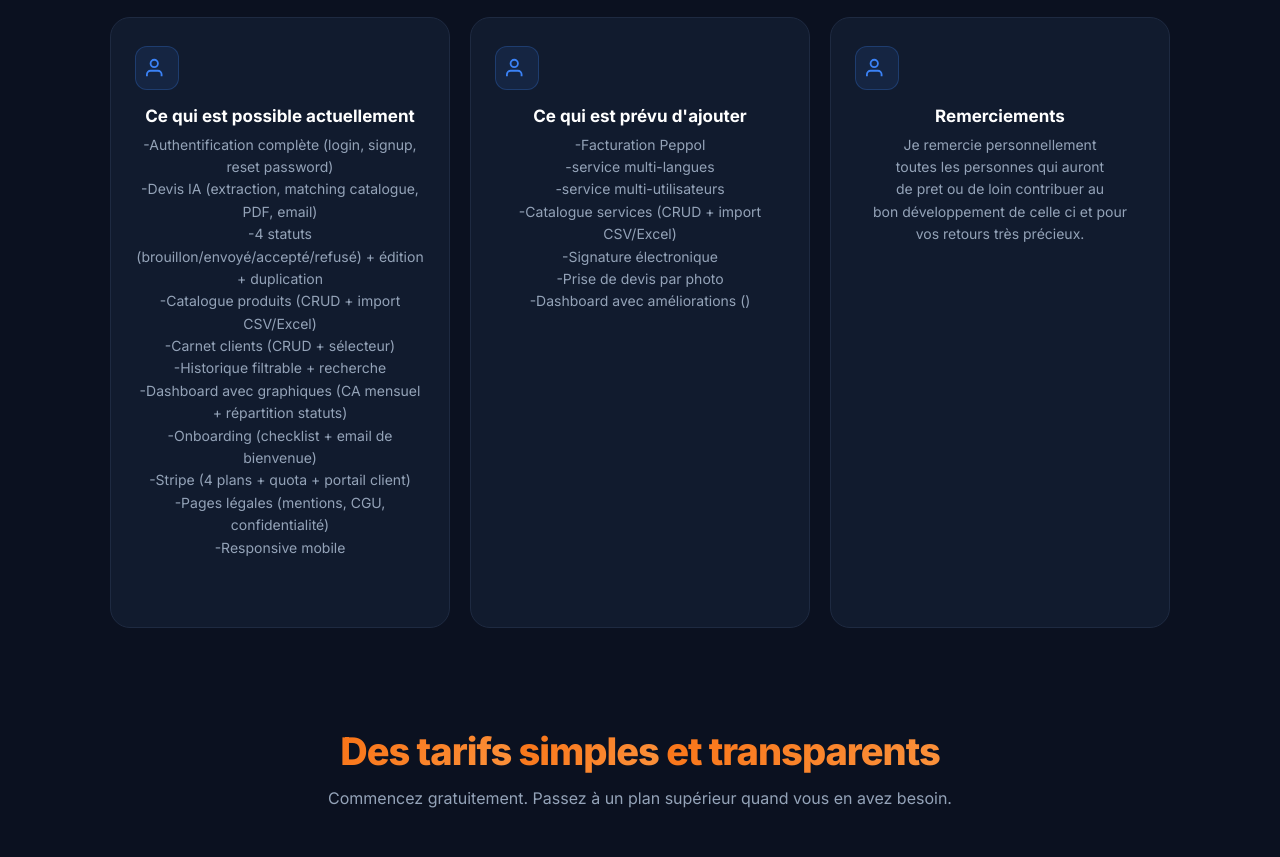
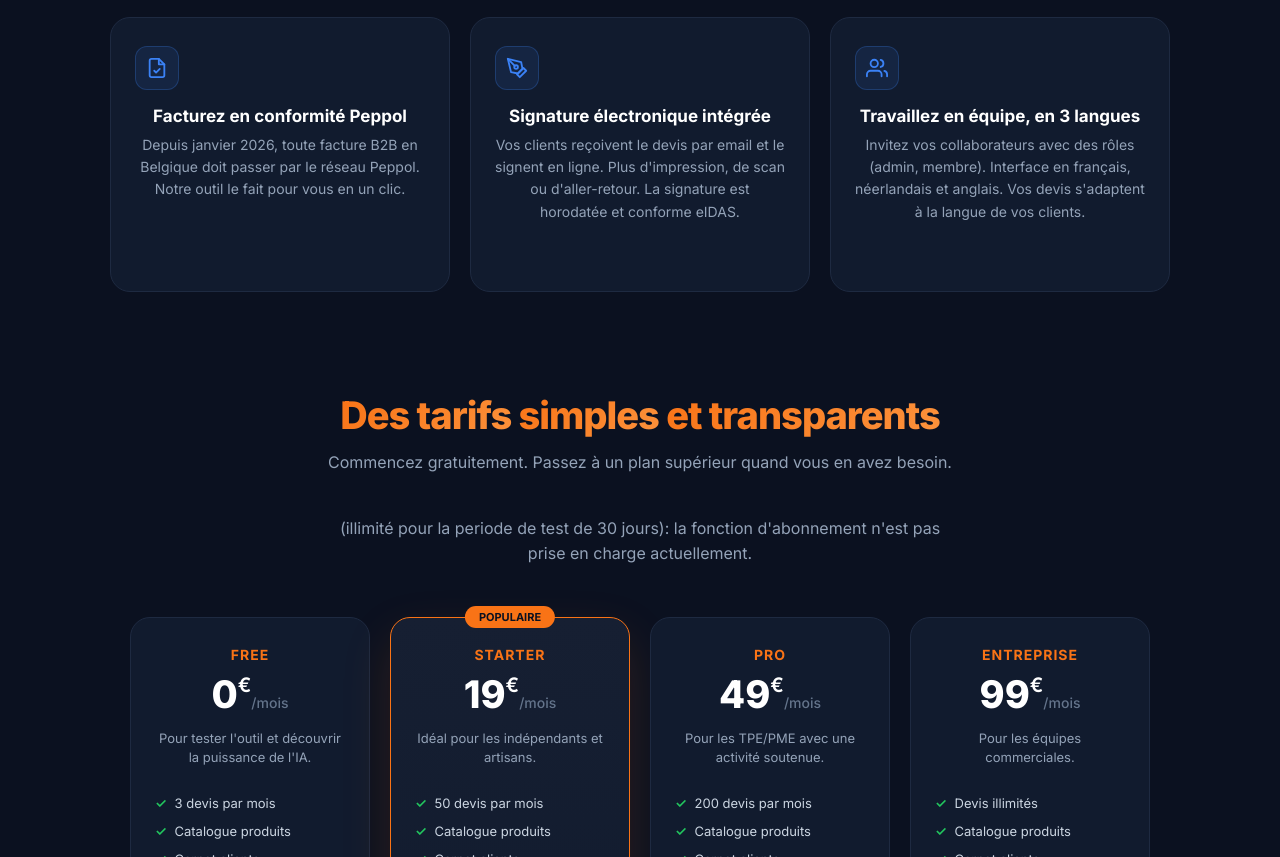
Before and after one commit to micodnet/mvp_devis, a plain HTML site: page frontend/index.html in a window 1280 px wide. Shown: the part 1165-2022 px from the top of the page. Drawn offline with nearby package versions, Linux system fonts and the light colour scheme.

Commit message:
Replace technical features with selling features (Peppol, signature, team)

```diff
--- a/frontend/i18n.js
+++ b/frontend/i18n.js
@@ -34,12 +34,12 @@ const TRANSLATIONS = {
         "landing.feature2.desc": "Importez votre catalogue en CSV ou Excel. L'IA associe automatiquement les demandes clients à vos références et vos prix.",
         "landing.feature3.title": "Carnet clients",
         "landing.feature3.desc": "Enregistrez vos clients une fois pour toutes. Sélectionnez-les en un clic et générez un devis en quelques secondes.",
-        "landing.feature4.title": "Ce qui est possible actuellement",
-        "landing.feature4.desc": "-Authentification complète (login, signup, reset password)<br />-Devis IA (extraction, matching catalogue, PDF, email)<br />-4 statuts (brouillon/envoyé/accepté/refusé) + édition + duplication<br />-Catalogue produits (CRUD + import CSV/Excel)<br />-Carnet clients (CRUD + sélecteur)<br />-Historique filtrable + recherche<br />-Dashboard avec graphiques (CA mensuel + répartition statuts)<br />-Onboarding (checklist + email de bienvenue)<br />-Stripe (4 plans + quota + portail client)<br />-Pages légales (mentions, CGU, confidentialité)<br />-Responsive mobile",
-        "landing.feature5.title": "Ce qui est prévu d'ajouter",
-        "landing.feature5.desc": "-Facturation Peppol<br />-service multi-langues<br />-service multi-utilisateurs<br />-Catalogue services (CRUD + import CSV/Excel)<br />-Signature électronique<br />-Prise de devis par photo<br />-Dashboard avec améliorations ()",
-        "landing.feature6.title": "Remerciements",
-        "landing.feature6.desc": "Je remercie personnellement<br />toutes les personnes qui auront<br />de pret ou de loin contribuer au<br />bon développement de celle ci et pour<br />vos retours très précieux.",
+        "landing.feature4.title": "Facturez en conformité Peppol",
+        "landing.feature4.desc": "Depuis janvier 2026, toute facture B2B en Belgique doit passer par le réseau Peppol. Notre outil le fait pour vous en un clic.",
+        "landing.feature5.title": "Signature électronique intégrée",
+        "landing.feature5.desc": "Vos clients reçoivent le devis par email et le signent en ligne. Plus d'impression, de scan ou d'aller-retour. La signature est horodatée et conforme eIDAS.",
+        "landing.feature6.title": "Travaillez en équipe, en 3 langues",
+        "landing.feature6.desc": "Invitez vos collaborateurs avec des rôles (admin, membre). Interface en français, néerlandais et anglais. Vos devis s'adaptent à la langue de vos clients.",
 
         // Tarifs
         "pricing.title_1": "Des tarifs ",
@@ -429,12 +429,12 @@ const TRANSLATIONS = {
         "landing.feature2.desc": "Importeer uw catalogus in CSV of Excel. De AI koppelt automatisch klantaanvragen aan uw referenties en prijzen.",
         "landing.feature3.title": "Klantenbestand",
         "landing.feature3.desc": "Registreer uw klanten eenmalig. Selecteer ze met één klik en genereer een offerte in enkele seconden.",
-        "landing.feature4.title": "Wat momenteel mogelijk is",
-        "landing.feature4.desc": "-Volledige authenticatie (login, signup, wachtwoord reset)<br />-AI-offertes (extractie, catalogusmatching, PDF, e-mail)<br />-4 statussen (concept/verzonden/aanvaard/geweigerd) + bewerken + dupliceren<br />-Productcatalogus (CRUD + CSV/Excel-import)<br />-Klantenbestand (CRUD + selector)<br />-Filterbare geschiedenis + zoeken<br />-Dashboard met grafieken (maandomzet + statusverdeling)<br />-Onboarding (checklist + welkomstmail)<br />-Stripe (4 plannen + quota + klantenportaal)<br />-Juridische pagina's (vermeldingen, AV, privacy)<br />-Responsive mobiel",
-        "landing.feature5.title": "Wat gepland is",
-        "landing.feature5.desc": "-Peppol-facturatie<br />-meertalige service<br />-multi-user service<br />-Diencatalogus (CRUD + CSV/Excel-import)<br />-Elektronische handtekening<br />-Offertes maken via foto<br />-Dashboard met verbeteringen ()",
-        "landing.feature6.title": "Dankbetuiging",
-        "landing.feature6.desc": "Ik dank persoonlijk<br />alle mensen die van ver of dichtbij<br />hebben bijgedragen aan de<br />goede ontwikkeling hiervan en voor<br />uw zeer waardevolle feedback.",
+        "landing.feature4.title": "Factureer conform Peppol",
+        "landing.feature4.desc": "Sinds januari 2026 moeten alle B2B-facturen in België via het Peppol-netwerk verlopen. Onze tool doet dit voor u met één klik.",
+        "landing.feature5.title": "Ingebouwde elektronische handtekening",
+        "landing.feature5.desc": "Uw klanten ontvangen de offerte per e-mail en ondertekenen deze online. Geen afdrukken, scannen of heen-en-weer meer. De handtekening is getimestampt en conform eIDAS.",
+        "landing.feature6.title": "Werk in team, in 3 talen",
+        "landing.feature6.desc": "Nodig uw medewerkers uit met rollen (admin, lid). Interface in het Frans, Nederlands en Engels. Uw offertes passen zich aan de taal van uw klanten aan.",
 
         "pricing.title_1": "Eenvoudige ",
         "pricing.title_2": "prijzen",
@@ -797,12 +797,12 @@ const TRANSLATIONS = {
         "landing.feature2.desc": "Import your catalog in CSV or Excel. The AI automatically matches customer requests to your references and prices.",
         "landing.feature3.title": "Customer directory",
         "landing.feature3.desc": "Register your customers once. Select them in one click and generate a quote in seconds.",
-        "landing.feature4.title": "What's currently possible",
-        "landing.feature4.desc": "-Full authentication (login, signup, password reset)<br />-AI quotes (extraction, catalog matching, PDF, email)<br />-4 statuses (draft/sent/accepted/refused) + edit + duplicate<br />-Product catalog (CRUD + CSV/Excel import)<br />-Customer directory (CRUD + selector)<br />-Filterable history + search<br />-Dashboard with charts (monthly revenue + status breakdown)<br />-Onboarding (checklist + welcome email)<br />-Stripe (4 plans + quota + customer portal)<br />-Legal pages (mentions, ToS, privacy)<br />-Mobile responsive",
-        "landing.feature5.title": "What's planned",
-        "landing.feature5.desc": "-Peppol invoicing<br />-multi-language service<br />-multi-user service<br />-Service catalog (CRUD + CSV/Excel import)<br />-Electronic signature<br />-Quote creation via photo<br />-Dashboard with improvements ()",
-        "landing.feature6.title": "Acknowledgments",
-        "landing.feature6.desc": "I personally thank<br />all the people who, near or far,<br />contributed to the<br />good development of this tool and for<br />your very valuable feedback.",
+        "landing.feature4.title": "Invoice in Peppol compliance",
+        "landing.feature4.desc": "Since January 2026, all B2B invoices in Belgium must go through the Peppol network. Our tool does it for you in one click.",
+        "landing.feature5.title": "Built-in electronic signature",
+        "landing.feature5.desc": "Your clients receive the quote by email and sign it online. No more printing, scanning or back-and-forth. The signature is timestamped and eIDAS-compliant.",
+        "landing.feature6.title": "Work as a team, in 3 languages",
+        "landing.feature6.desc": "Invite your colleagues with roles (admin, member). Interface in French, Dutch and English. Your quotes adapt to your clients' language.",
 
         "pricing.title_1": "Simple ",
         "pricing.title_2": "pricing",
--- a/frontend/index.html
+++ b/frontend/index.html
@@ -569,45 +569,19 @@
                 <p data-i18n="landing.feature3.desc">Enregistrez vos clients une fois pour toutes. Sélectionnez-les en un clic et générez un devis en quelques secondes.</p>
             </div>
             <div class="feature">
-                <div class="icon-wrap"><svg viewBox="0 0 24 24" fill="none" stroke="#3b82f6" stroke-width="2"><path d="M17 21v-2a4 4 0 0 0-4-4H5a4 4 0 0 0-4 4v2"/><circle cx="9" cy="7" r="4"/></svg></div>
-                <h3 data-i18n="landing.feature4.title">Ce qui est possible actuellement</h3>
-                <p data-i18n="landing.feature4.desc">
-                    -Authentification complète (login, signup, reset password)
-                    -Devis IA (extraction, matching catalogue, PDF, email)
-                    -4 statuts (brouillon/envoyé/accepté/refusé) + édition + duplication
-                    -Catalogue produits (CRUD + import CSV/Excel)
-                    -Carnet clients (CRUD + sélecteur)
-                    -Historique filtrable + recherche
-                    -Dashboard avec graphiques (CA mensuel + répartition statuts)
-                    -Onboarding (checklist + email de bienvenue)
-                    -Stripe (4 plans + quota + portail client)
-                    -Pages légales (mentions, CGU, confidentialité)
-                    -Responsive mobile
-                </p>
+                <div class="icon-wrap"><svg viewBox="0 0 24 24" fill="none" stroke="#3b82f6" stroke-width="2" stroke-linecap="round" stroke-linejoin="round"><path d="M14 2H6a2 2 0 0 0-2 2v16a2 2 0 0 0 2 2h12a2 2 0 0 0 2-2V8z"/><polyline points="14 2 14 8 20 8"/><path d="M9 15l2 2 4-4"/></svg></div>
+                <h3 data-i18n="landing.feature4.title">Facturez en conformité Peppol</h3>
+                <p data-i18n="landing.feature4.desc">Depuis janvier 2026, toute facture B2B en Belgique doit passer par le réseau Peppol. Notre outil le fait pour vous en un clic.</p>
             </div>
             <div class="feature">
-                <div class="icon-wrap"><svg viewBox="0 0 24 24" fill="none" stroke="#3b82f6" stroke-width="2"><path d="M17 21v-2a4 4 0 0 0-4-4H5a4 4 0 0 0-4 4v2"/><circle cx="9" cy="7" r="4"/></svg></div>
-                <h3 data-i18n="landing.feature5.title">Ce qui est prévu d'ajouter</h3>
-                <p data-i18n="landing.feature5.desc">
-                    -Facturation Peppol
-                    -service multi-langues
-                    -service multi-utilisateurs
-                    -Catalogue services (CRUD + import CSV/Excel)
-                    -Signature électronique
-                    -Prise de devis par photo
-                    -Dashboard avec améliorations ()
-                </p>
+                <div class="icon-wrap"><svg viewBox="0 0 24 24" fill="none" stroke="#3b82f6" stroke-width="2" stroke-linecap="round" stroke-linejoin="round"><path d="M12 19l7-7 3 3-7 7-3-3z"/><path d="M18 13l-1.5-7.5L2 2l3.5 14.5L13 18l5-5z"/><path d="M2 2l7.586 7.586"/><circle cx="11" cy="11" r="2"/></svg></div>
+                <h3 data-i18n="landing.feature5.title">Signature électronique intégrée</h3>
+                <p data-i18n="landing.feature5.desc">Vos clients reçoivent le devis par email et le signent en ligne. Plus d'impression, de scan ou d'aller-retour. La signature est horodatée et conforme eIDAS.</p>
             </div>
             <div class="feature">
-                <div class="icon-wrap"><svg viewBox="0 0 24 24" fill="none" stroke="#3b82f6" stroke-width="2"><path d="M17 21v-2a4 4 0 0 0-4-4H5a4 4 0 0 0-4 4v2"/><circle cx="9" cy="7" r="4"/></svg></div>
-                <h3 data-i18n="landing.feature6.title">Remerciements</h3>
-                <p data-i18n="landing.feature6.desc">
-                    Je remercie personnellement
-                    toutes les personnes qui auront
-                    de pret ou de loin contribuer au
-                    bon développement de celle ci et pour
-                    vos retours très précieux.
-                </p>
+                <div class="icon-wrap"><svg viewBox="0 0 24 24" fill="none" stroke="#3b82f6" stroke-width="2" stroke-linecap="round" stroke-linejoin="round"><path d="M17 21v-2a4 4 0 0 0-4-4H5a4 4 0 0 0-4 4v2"/><circle cx="9" cy="7" r="4"/><path d="M23 21v-2a4 4 0 0 0-3-3.87"/><path d="M16 3.13a4 4 0 0 1 0 7.75"/></svg></div>
+                <h3 data-i18n="landing.feature6.title">Travaillez en équipe, en 3 langues</h3>
+                <p data-i18n="landing.feature6.desc">Invitez vos collaborateurs avec des rôles (admin, membre). Interface en français, néerlandais et anglais. Vos devis s'adaptent à la langue de vos clients.</p>
             </div>
         </div>
 
```
Also changed, not shown: frontend/pricing.html (+7 -4 lines).
